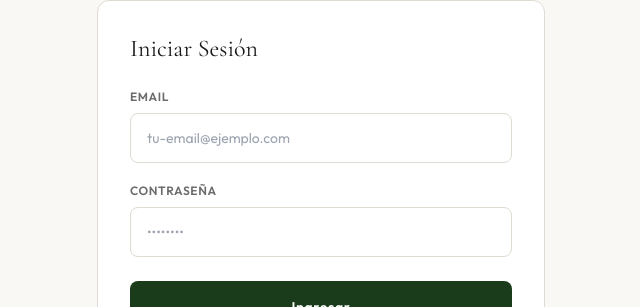
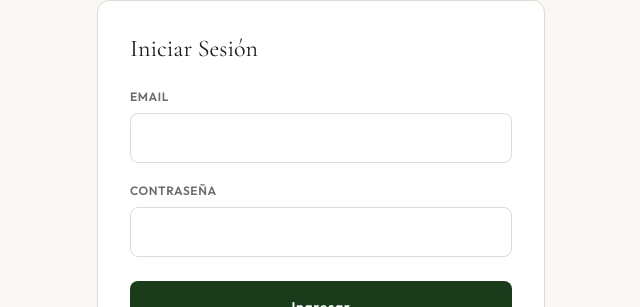
Before and after one commit to Melhart9/santi-ranch-website, a Next.js app: page /admin/login in a window 1280 px wide. Shown: the part 255-562 px from the top of the page, without its empty margins (319-959 px from the left). Built offline with nearby package versions, Linux system fonts and the light colour scheme.

Commit message:
Clear login form placeholders

```diff
--- a/app/admin/login/page.tsx
+++ b/app/admin/login/page.tsx
@@ -58,7 +58,7 @@ export default function LoginPage() {
               onChange={(e) => setEmail(e.target.value)}
               required
               className="w-full px-4 py-3.5 border border-border rounded-lg text-sm bg-white focus:outline-none focus:border-primary transition-colors"
-              placeholder="tu-email@ejemplo.com"
+              placeholder=""
             />
           </div>
 
@@ -70,7 +70,7 @@ export default function LoginPage() {
               onChange={(e) => setPassword(e.target.value)}
               required
               className="w-full px-4 py-3.5 border border-border rounded-lg text-sm bg-white focus:outline-none focus:border-primary transition-colors"
-              placeholder="••••••••"
+              placeholder=""
             />
           </div>
 
```
